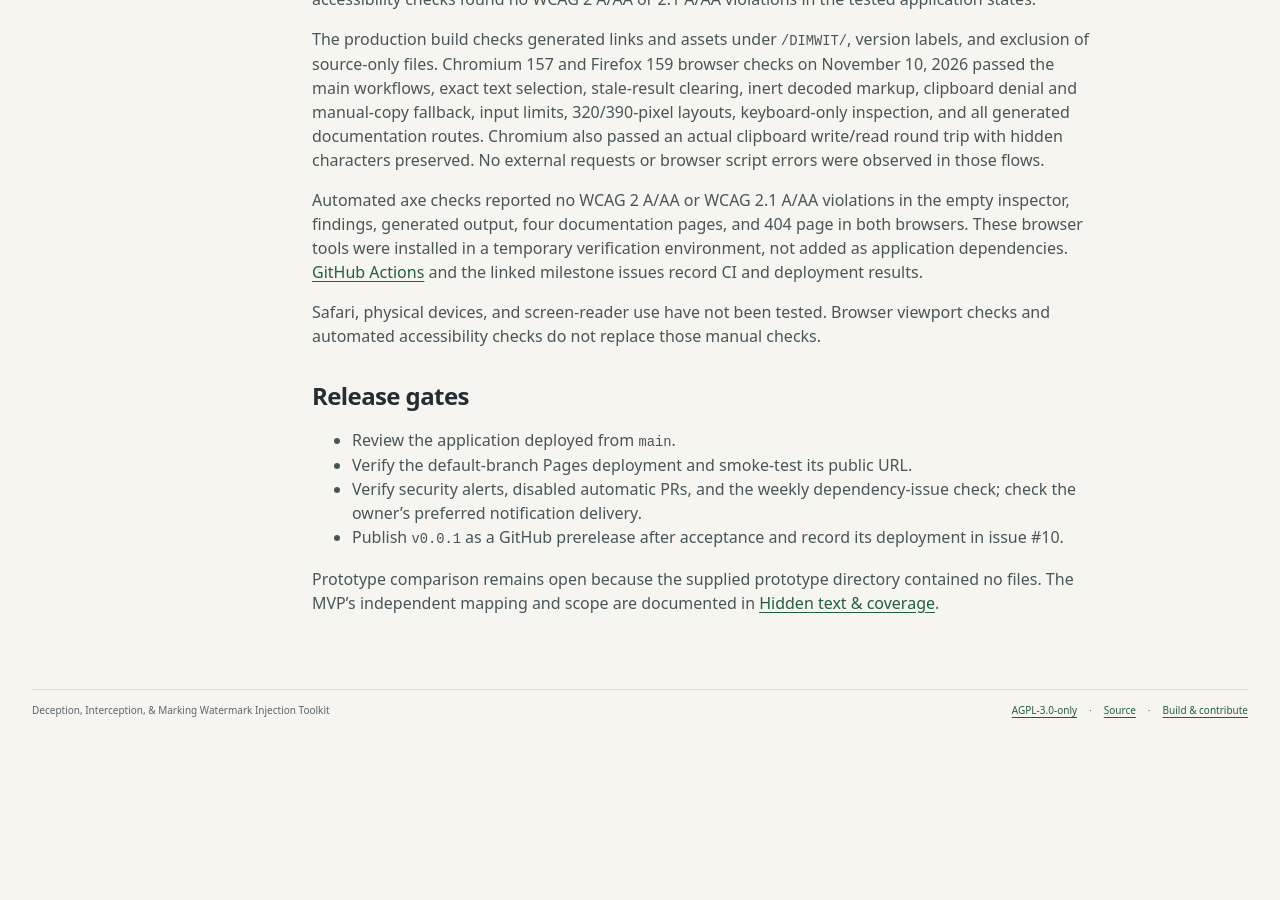
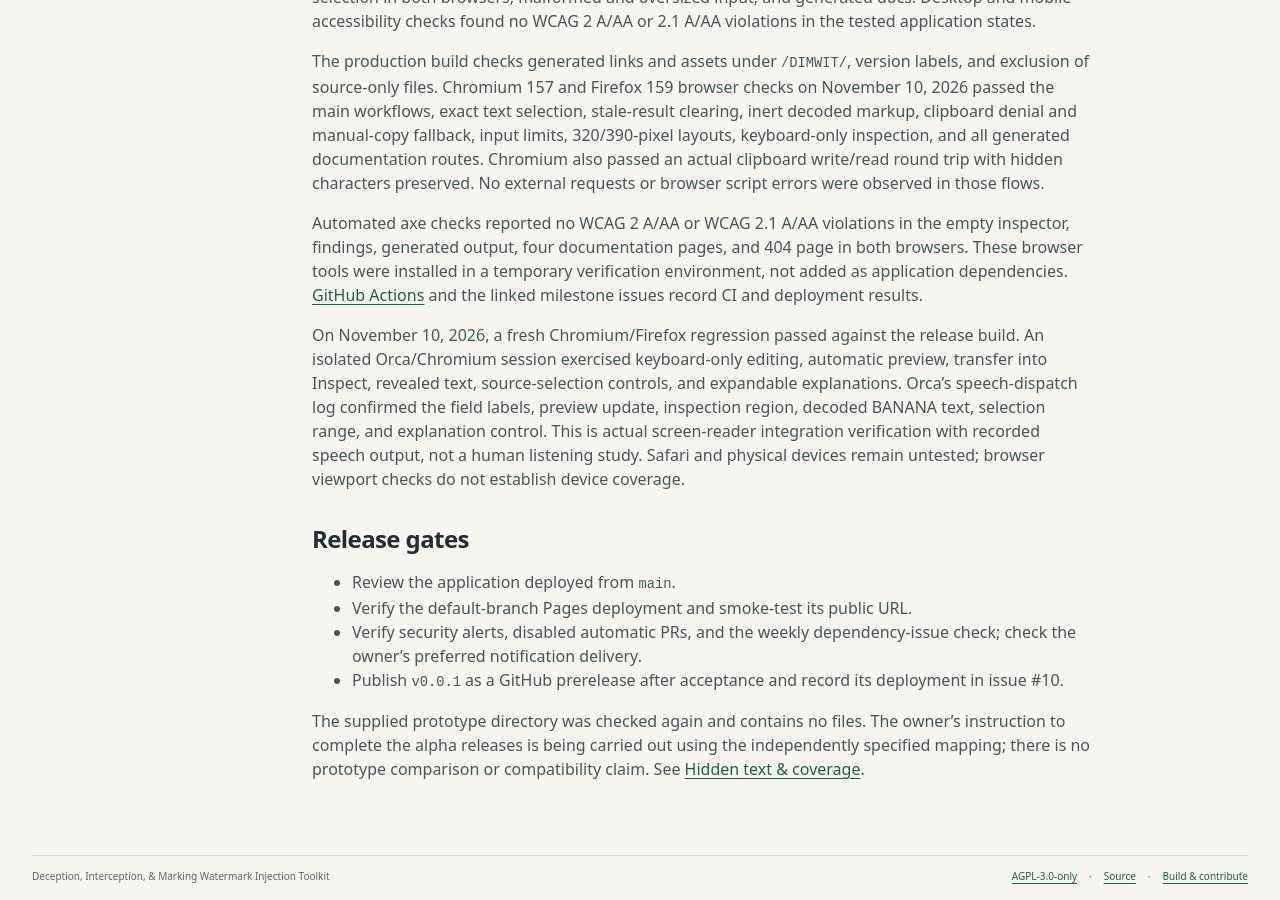
Before and after one commit to squinky86/DIMWIT, a Jekyll site: the page built from docs/review.md, in a window 1280 px wide and 900 px high, scrolled down 1133 px. Built offline with Jekyll 4.4.1, drawn with Linux system fonts in a browser that asks for light colours; before the commit the page ends 1867 px from its top, so only the background shows below that; some of the changed text lies outside the part shown.

Commit message:
Accept and prepare the 0.0.1 alpha release

```diff
--- a/docs/index.md
+++ b/docs/index.md
@@ -4,7 +4,7 @@ permalink: /docs/
 ---
 # See what your text is carrying
 
-DIMWIT {{ site.data.build.version }} is an alpha preview for demonstrating non-printing text and inspecting pasted text. It runs locally in your browser. Pasted text, generated output, and findings are not uploaded or saved.
+DIMWIT {{ site.data.build.version }} is an alpha for demonstrating non-printing text and inspecting pasted text. It runs locally in your browser. Pasted text, generated output, and findings are not uploaded or saved.
 
 ## Demonstrate non-printing text
 
--- a/docs/review.md
+++ b/docs/review.md
@@ -4,7 +4,7 @@ permalink: /docs/review/
 ---
 # Review the 0.0.1 MVP
 
-This build is an alpha preview developed directly on `main`. Review [the deployed application]({{ '/' | relative_url }}). Release tagging and acceptance are tracked separately in [issue #10](https://github.com/squinky86/DIMWIT/issues/10).
+The first alpha was accepted for release under the owner's instruction to complete all alpha milestones. Review [the deployed application]({{ '/' | relative_url }}). [Issue #10](https://github.com/squinky86/DIMWIT/issues/10) links the release commit, successful deployment, and immutable prerelease.
 
 ## Try the application
 
@@ -29,7 +29,7 @@ The production build checks generated links and assets under `/DIMWIT/`, version
 
 Automated axe checks reported no WCAG 2 A/AA or WCAG 2.1 A/AA violations in the empty inspector, findings, generated output, four documentation pages, and 404 page in both browsers. These browser tools were installed in a temporary verification environment, not added as application dependencies. [GitHub Actions](https://github.com/squinky86/DIMWIT/actions) and the linked milestone issues record CI and deployment results.
 
-Safari, physical devices, and screen-reader use have not been tested. Browser viewport checks and automated accessibility checks do not replace those manual checks.
+On November 10, 2026, a fresh Chromium/Firefox regression passed against the release build. An isolated Orca/Chromium session exercised keyboard-only editing, automatic preview, transfer into Inspect, revealed text, source-selection controls, and expandable explanations. Orca's speech-dispatch log confirmed the field labels, preview update, inspection region, decoded BANANA text, selection range, and explanation control. This is actual screen-reader integration verification with recorded speech output, not a human listening study. Safari and physical devices remain untested; browser viewport checks do not establish device coverage.
 
 ## Release gates
 
@@ -38,4 +38,4 @@ Safari, physical devices, and screen-reader use have not been tested. Browser vi
 - Verify security alerts, disabled automatic PRs, and the weekly dependency-issue check; check the owner’s preferred notification delivery.
 - Publish `v0.0.1` as a GitHub prerelease after acceptance and record its deployment in issue #10.
 
-Prototype comparison remains open because the supplied prototype directory contained no files. The MVP’s independent mapping and scope are documented in [Hidden text & coverage]({{ '/docs/format/' | relative_url }}).
+The supplied prototype directory was checked again and contains no files. The owner's instruction to complete the alpha releases is being carried out using the independently specified mapping; there is no prototype comparison or compatibility claim. See [Hidden text & coverage]({{ '/docs/format/' | relative_url }}).
--- a/scripts/prepare-site.mjs
+++ b/scripts/prepare-site.mjs
@@ -5,5 +5,5 @@ await mkdir('assets/vendor', { recursive: true });
 await mkdir('_data', { recursive: true });
 await copyFile('node_modules/alpinejs/dist/module.esm.js', 'assets/vendor/alpine.js');
 await copyFile('assets/ALPINE-LICENSE.txt', 'assets/vendor/ALPINE-LICENSE.txt');
-await writeFile('_data/build.json', JSON.stringify({ version: pkg.version, stage: 'alpha preview' }) + '\n');
+await writeFile('_data/build.json', JSON.stringify({ version: pkg.version, stage: pkg.version.startsWith('0.0.') ? 'alpha' : 'beta' }) + '\n');
 console.log(`Prepared DIMWIT ${pkg.version}: local Alpine asset, license, and version data.`);
```
Also changed, not shown: docs/development.md (+2 -2 lines), docs/roadmap.md (+1 -1 lines), CHANGELOG.md, README.md.
